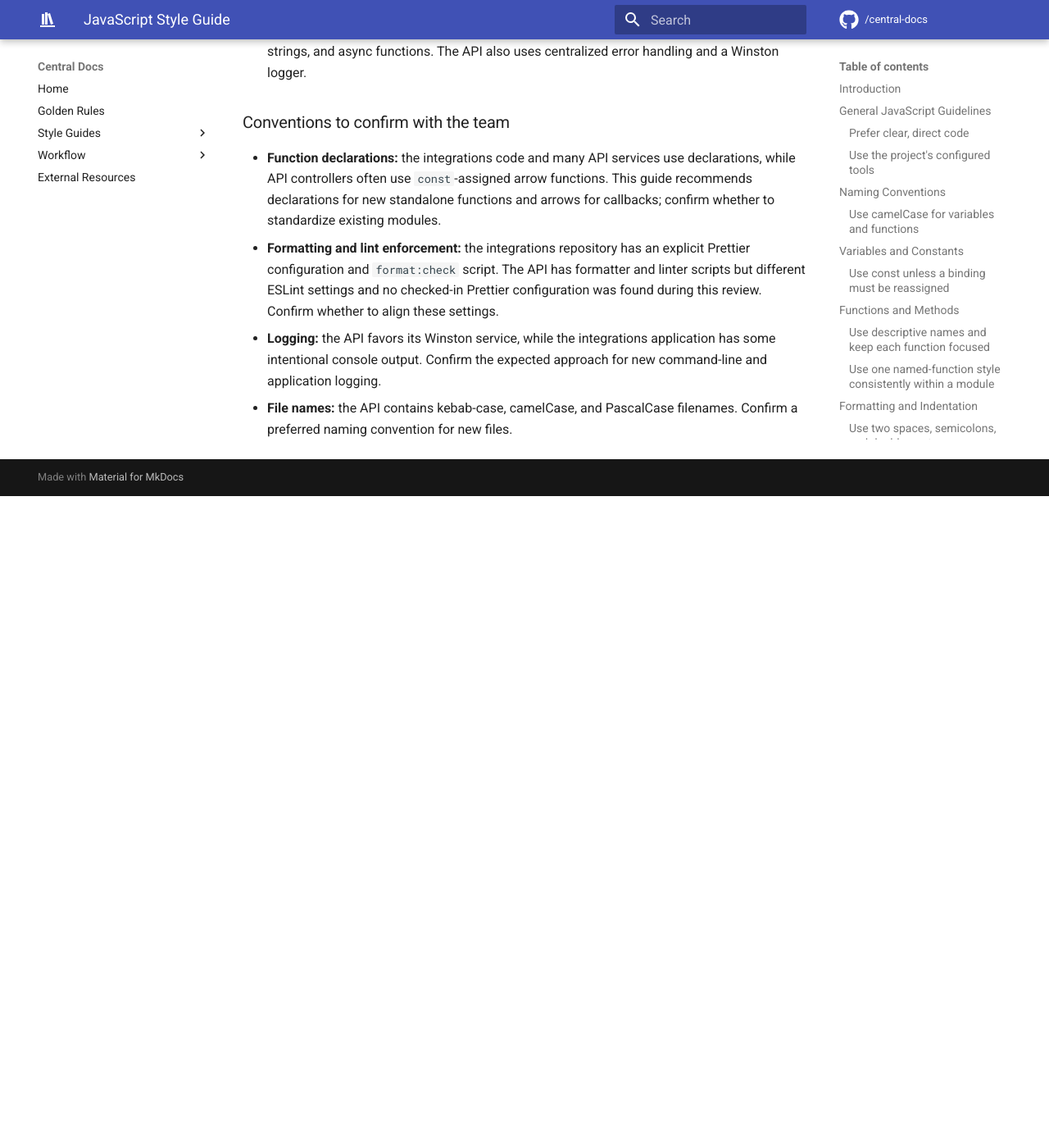
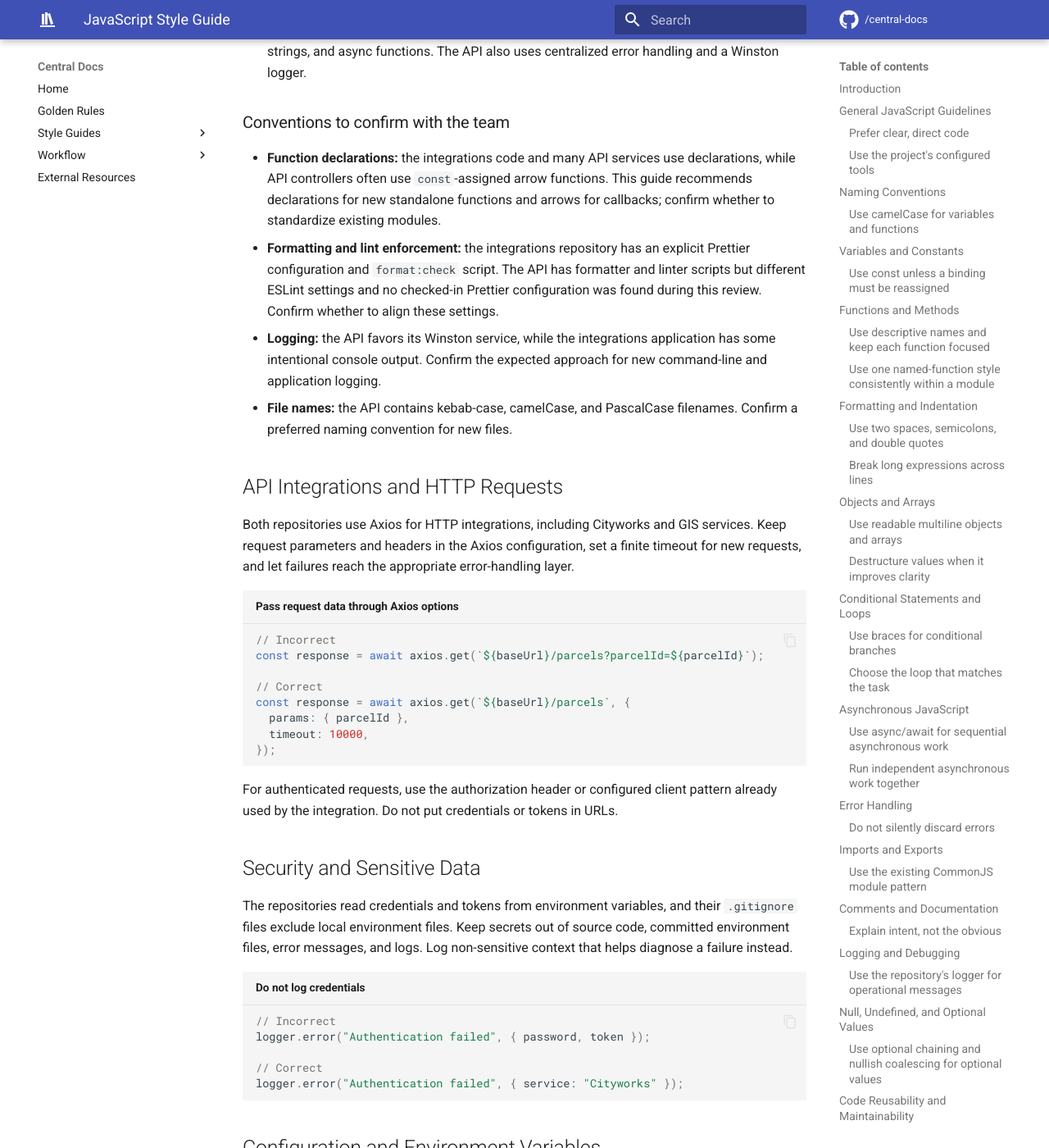
Before and after one commit to city-of-saint-louis/central-docs, an MkDocs documentation site: the page built from docs/JSGuidelines.md, in a window 1280 px wide and 1400 px high, scrolled down 10566 px. Shown: the whole window at 82% size. Built offline with MkDocs 1.6.1 and Material for MkDocs 9.7.7, drawn with Linux system fonts in a browser that asks for light colours; comment, search, counter and statistics services are not loaded; before the commit the page ends 11171 px from its top, so only the background shows below that; some of the changed text lies outside the part shown.

Commit message:
update JavaScript style Guidelines

````diff
--- a/docs/JSGuidelines.md
+++ b/docs/JSGuidelines.md
@@ -493,3 +493,86 @@ it("returns the parcel with the requested ID", async () => {
   approach for new command-line and application logging.
 - **File names:** the API contains kebab-case, camelCase, and PascalCase
   filenames. Confirm a preferred naming convention for new files.
+
+## API Integrations and HTTP Requests
+
+Both repositories use Axios for HTTP integrations, including Cityworks and GIS
+services. Keep request parameters and headers in the Axios configuration, set
+a finite timeout for new requests, and let failures reach the appropriate
+error-handling layer.
+
+```javascript title="Pass request data through Axios options"
+// Incorrect
+const response = await axios.get(`${baseUrl}/parcels?parcelId=${parcelId}`);
+
+// Correct
+const response = await axios.get(`${baseUrl}/parcels`, {
+  params: { parcelId },
+  timeout: 10000,
+});
+```
+
+For authenticated requests, use the authorization header or configured client
+pattern already used by the integration. Do not put credentials or tokens in
+URLs.
+
+## Security and Sensitive Data
+
+The repositories read credentials and tokens from environment variables, and
+their `.gitignore` files exclude local environment files. Keep secrets out of
+source code, committed environment files, error messages, and logs. Log
+non-sensitive context that helps diagnose a failure instead.
+
+```javascript title="Do not log credentials"
+// Incorrect
+logger.error("Authentication failed", { password, token });
+
+// Correct
+logger.error("Authentication failed", { service: "Cityworks" });
+```
+
+## Configuration and Environment Variables
+
+Both repositories use `process.env`; the integrations repository also provides
+an `.env.example` and checks environment-variable coverage in its tests. Read
+configuration from the environment rather than embedding deployment-specific
+URLs or credentials. Validate required values before using them, and parse
+numeric values once at the configuration boundary.
+
+```javascript title="Validate required configuration"
+// Incorrect
+const baseURL = process.env.CITYWORKS_BASE_URL || "https://production.example";
+
+// Correct
+const baseURL = process.env.CITYWORKS_BASE_URL;
+if (!baseURL) {
+  throw new Error("CITYWORKS_BASE_URL is not defined");
+}
+```
+
+## Testing and Test Automation
+
+Both repositories use Jest. API endpoint tests use Supertest, and integration
+tests mock Axios and other external dependencies. Keep tests deterministic by
+mocking network calls, and verify both successful responses and failure
+behavior.
+
+```javascript title="Test an HTTP integration with a mock"
+// Incorrect
+it("loads a parcel", async () => {
+  const parcel = await getParcel("12345");
+  expect(parcel.parcelId).toBe("12345");
+});
+
+// Correct
+it("returns the parcel from the HTTP response", async () => {
+  axios.get.mockResolvedValueOnce({
+    data: { parcelId: "12345" },
+  });
+
+  await expect(getParcel("12345")).resolves.toEqual({
+    parcelId: "12345",
+  });
+  expect(axios.get).toHaveBeenCalledTimes(1);
+});
+```
````
